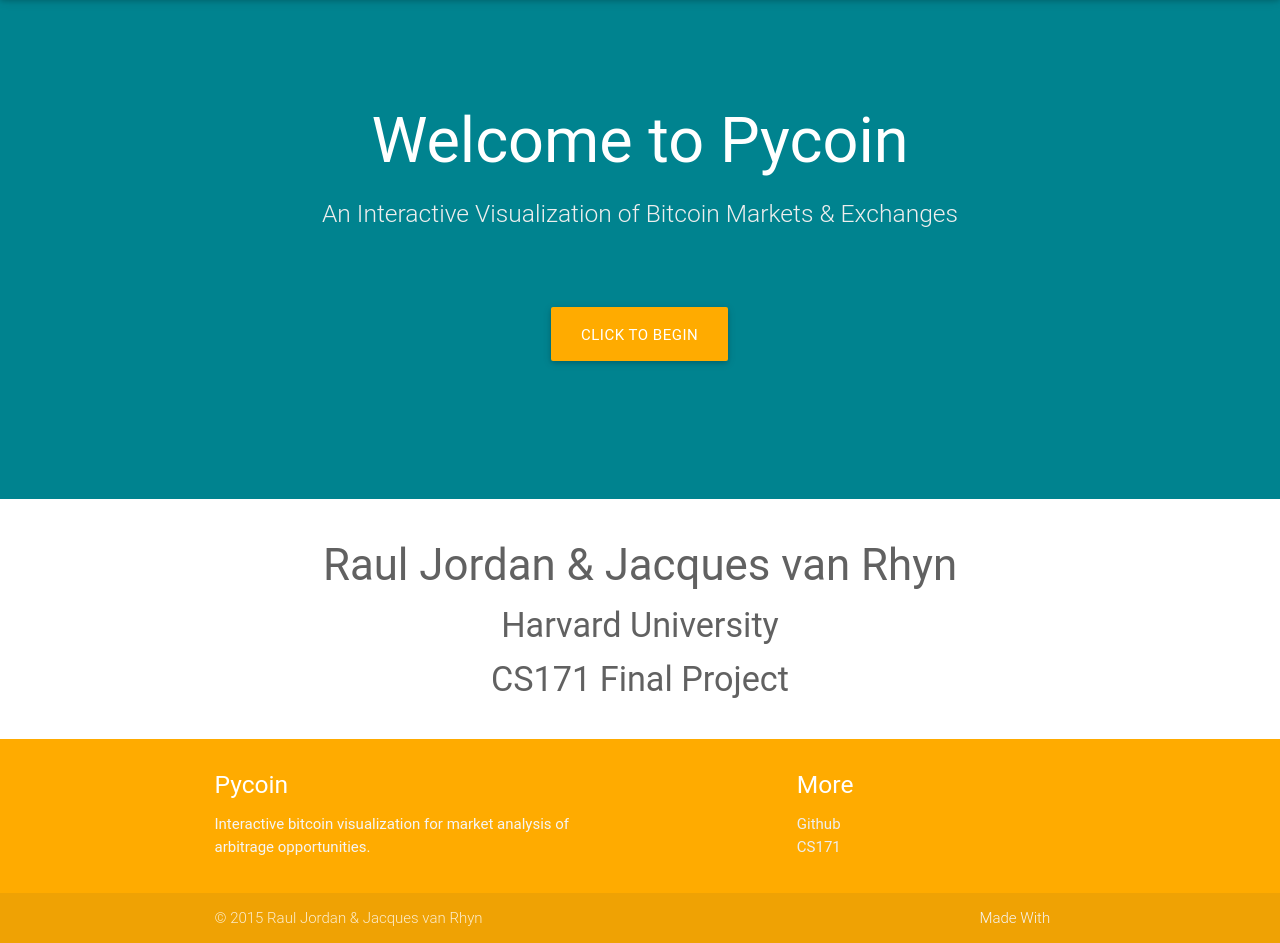
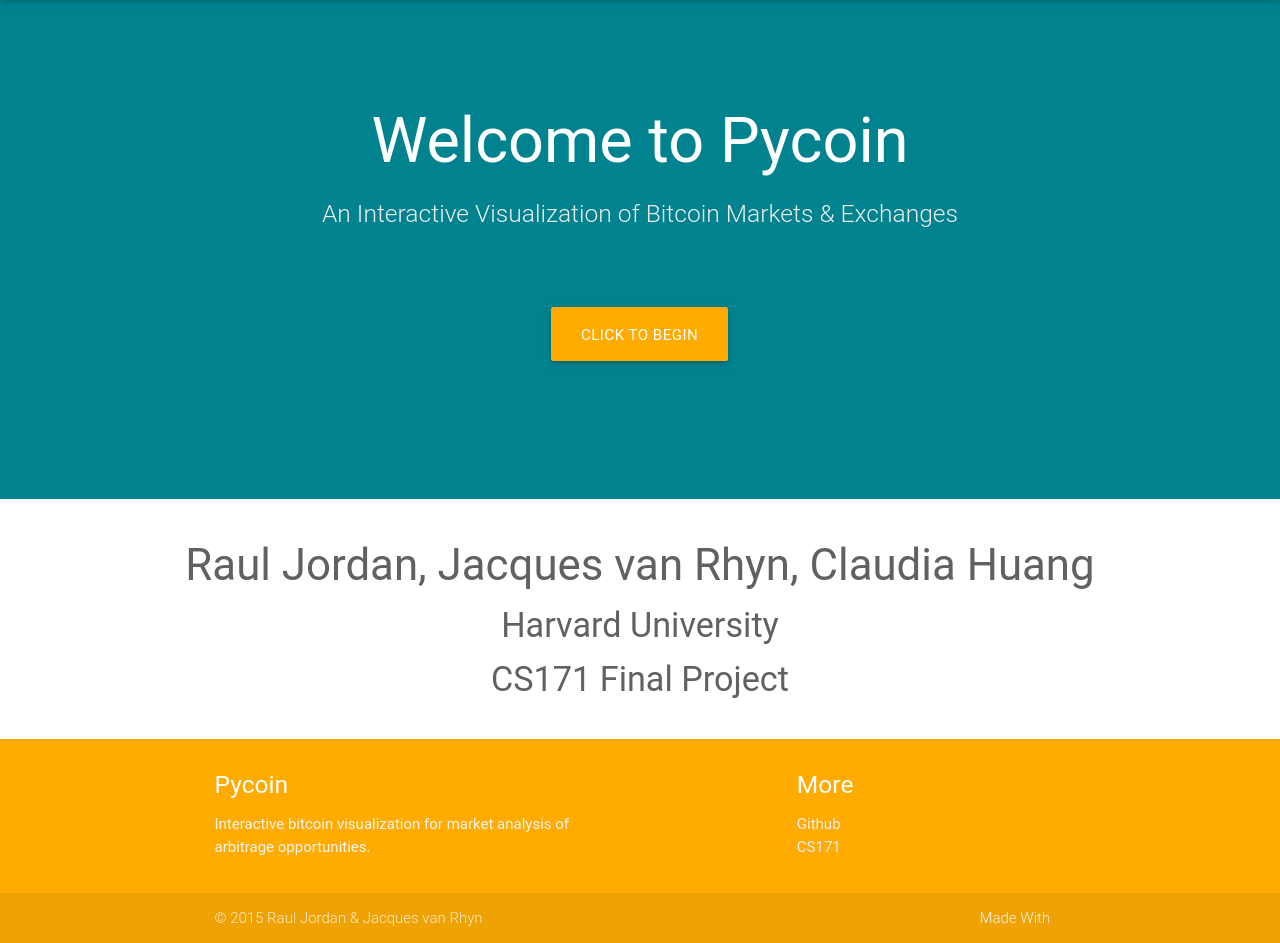
Before and after one commit to rauljordan/2015-pr-pycoin, a Flask app: page / in a window 1280 px wide. Shown: the part 65-1008 px from the top of the page. Run offline with Flask 2, Linux system fonts and the light colour scheme; some web fonts are replaced.

Commit message:
added claudia to landing page

```diff
--- a/templates/home.html
+++ b/templates/home.html
@@ -15,7 +15,7 @@
     </ul>
   </div>
   <div class="center-align grey-text text-darken-2" style="margin-top:-20px;margin-bottom:40px;">
-    <h3>Raul Jordan & Jacques van Rhyn</h3>
+    <h3>Raul Jordan, Jacques van Rhyn, Claudia Huang</h3>
     <h4>Harvard University</h4>
     <h4>CS171 Final Project</h4>
   </div>
```
Also changed, not shown: 1 other file.
